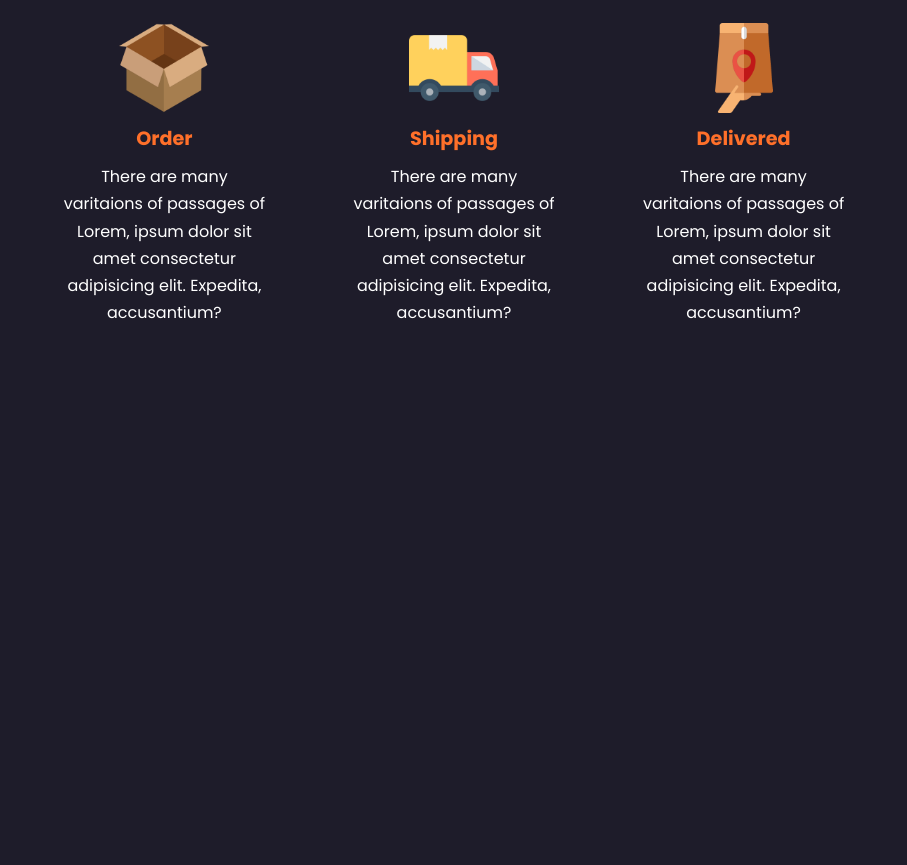
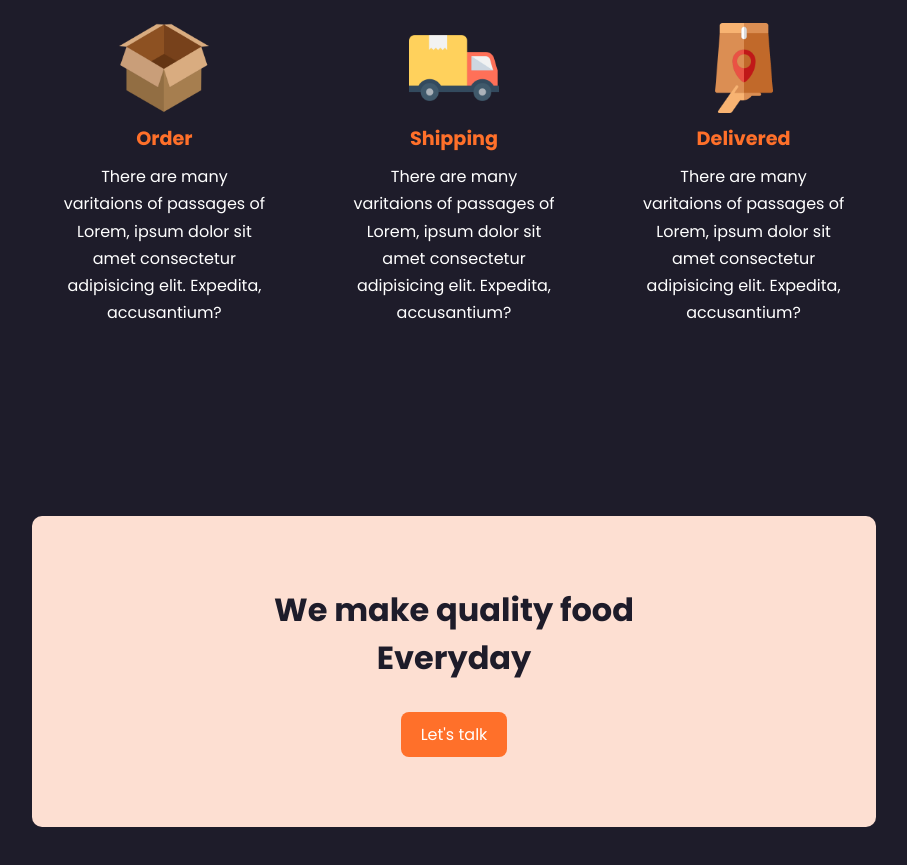
Before and after one commit to ammarnas/Restaurant-Website, a plain HTML site: page index.html in a window 1280 px wide. Shown: the part 2154-3019 px from the top of the page, without its empty margins (186-1093 px from the left). Before the commit the page ends 2570 px from the top, so only its background shows below. Drawn offline with nearby package versions, Linux system fonts and the light colour scheme.

Commit message:
Finish cta

```diff
--- a/index.html
+++ b/index.html
@@ -51,7 +51,7 @@
             <span>About Us</span>
             <h2>We speak the good <br> food language</h2>
             <p>Lorem ipsum dolor sit amet consectetur adipisicing elit. Neque quam quos consequatur a explicabo eius nostrum deserunt non veniam laboriosam molestias velit culpa quo exercitationem earum voluptates aliquame!</p>
-            <a href="#" class="btn">Today's Menu</a>
+            <a href="#" class="btn">Learn More</a>
         </div>
     </section>
 
@@ -124,5 +124,12 @@
             </div>
         </div>
     </section>
+
+    <!-- call to action -->
+
+    <section class="cta">
+        <h2>We make quality food <br> Everyday</h2>
+        <a href="#" class="btn">Let's talk</a>
+    </section>
 </body>
 </html>
--- a/style.css
+++ b/style.css
@@ -243,3 +243,20 @@ header {
 .service-box p {
     line-height: 1.7;
 }
+
+/* call to action */
+
+.cta {
+    background: #fddfd2;
+    padding: 70px;
+    text-align: center;
+    width: 66%;
+    margin: 100px auto;
+    border-radius: 10px;
+}
+
+.cta h2 {
+    font-size: 2rem;
+    color: var(--bg-color);
+    margin-bottom: 30px;
+}
```
